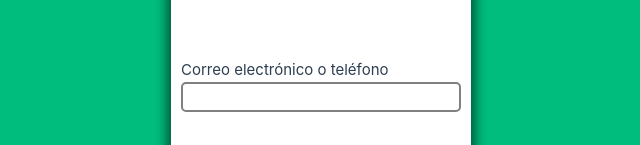
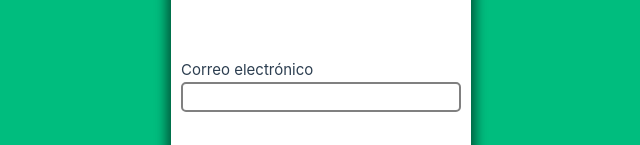
Before and after one commit to jfisaza/pruebatecnica, a Vue app: page / in a window 1280 px wide. Shown: the part 193-338 px from the top of the page, without its empty margins (319-959 px from the left). Built offline with nearby package versions, Linux system fonts and the light colour scheme; what vue-sweetalert2 would draw is missing.

Commit message:
ajuste login

```diff
--- a/src/views/Login.vue
+++ b/src/views/Login.vue
@@ -3,7 +3,7 @@
         <article>
             <div class="title"><h2>Iniciar sesión</h2></div>
             <div class="form-group">
-                <label for="usuario">Correo electrónico o teléfono</label>
+                <label for="usuario">Correo electrónico</label>
                 <br>
                 <input name="usuario" type="text" v-model="usuario">
             </div>
```
